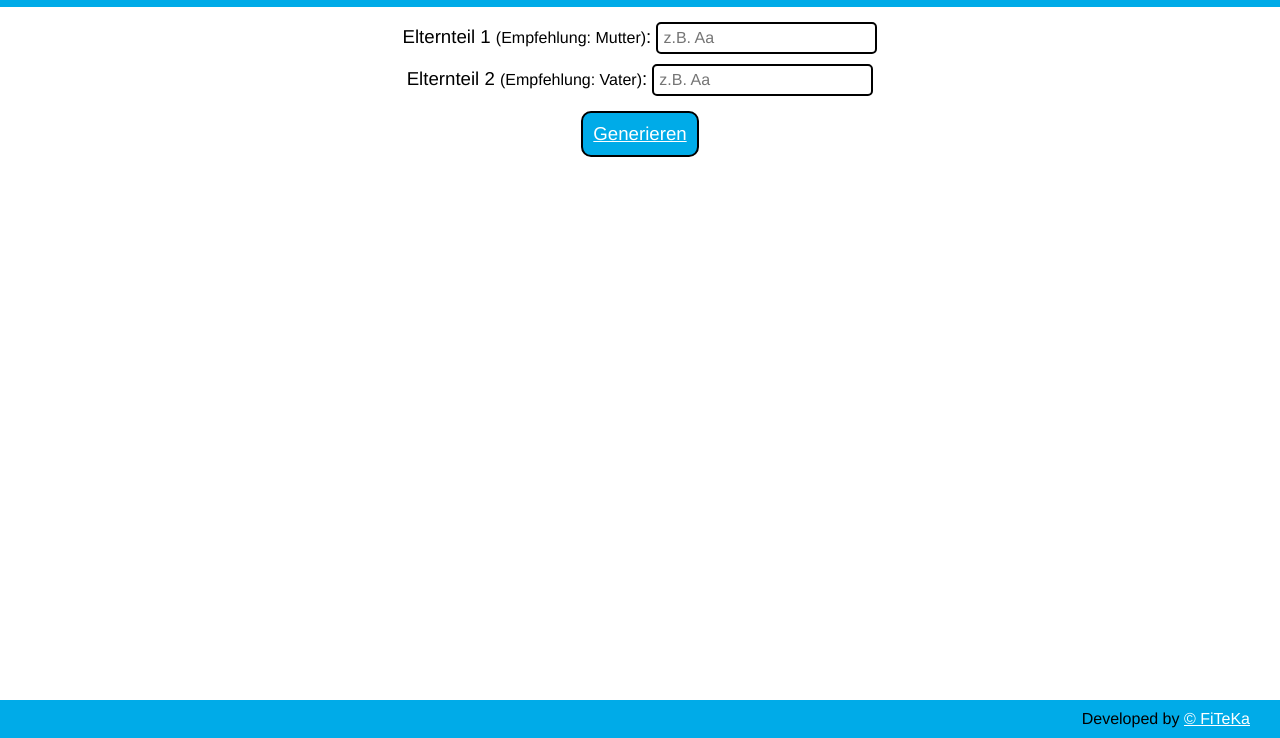
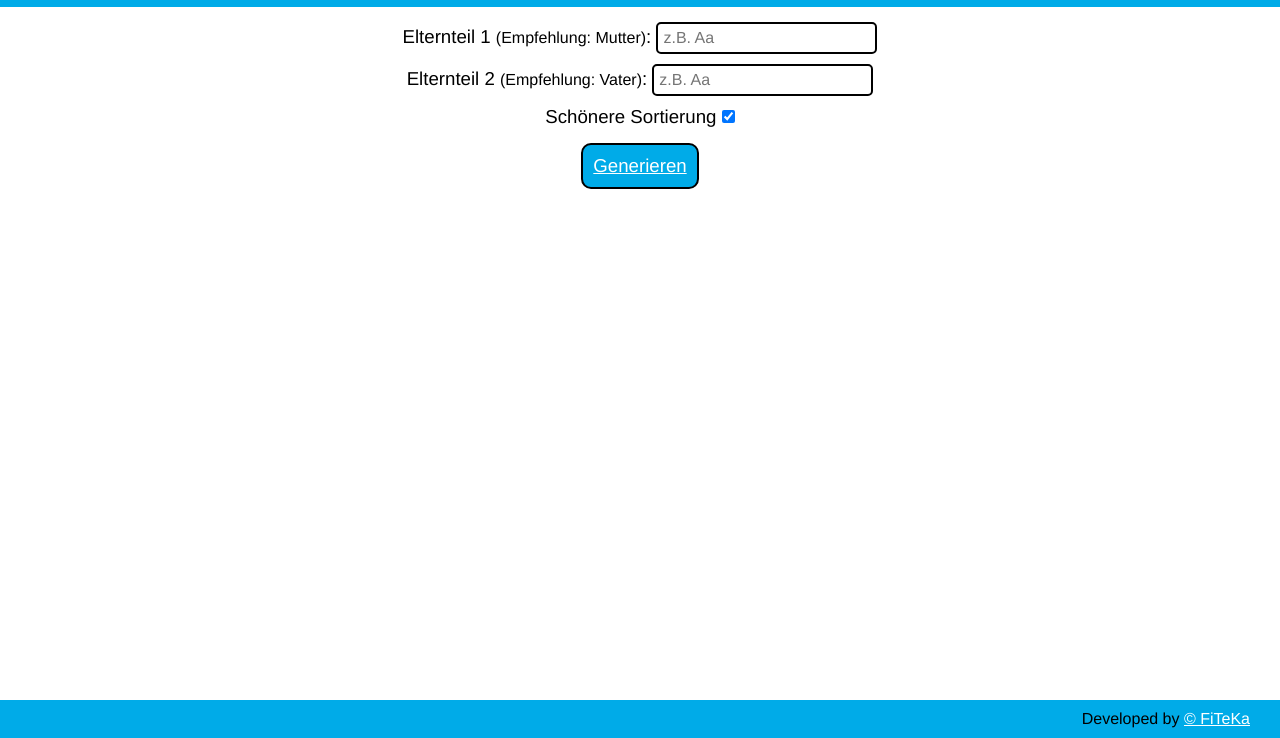
Before and after one commit to FiTeKa/Vererbungsquadrat-Biologie, a website: page src/index.html in a window 1280 px wide. Shown: the part 62-800 px from the top of the page. Drawn offline with Linux system fonts and the light colour scheme.

Commit message:
checkbox for prettier formating

```diff
--- a/src/index.html
+++ b/src/index.html
@@ -20,6 +20,7 @@
                 <form id="infoform">
                     <label>Elternteil 1 <span class="recommendation">(Empfehlung: Mutter)</span>: <input type="text" id="parent1" name="parent1" placeholder="z.B. Aa" required></label>
                     <label>Elternteil 2 <span class="recommendation">(Empfehlung: Vater)</span>: <input type="text" id="parent2" name="parent2" placeholder="z.B. Aa" required></label>
+                    <label>Schönere Sortierung <input type="checkbox" id="prettierCombinations" checked></label>
                     <button type="submit" id="generateButton">Generieren</button>
                 </form>
                 <div id="resultContainer"></div>
```
